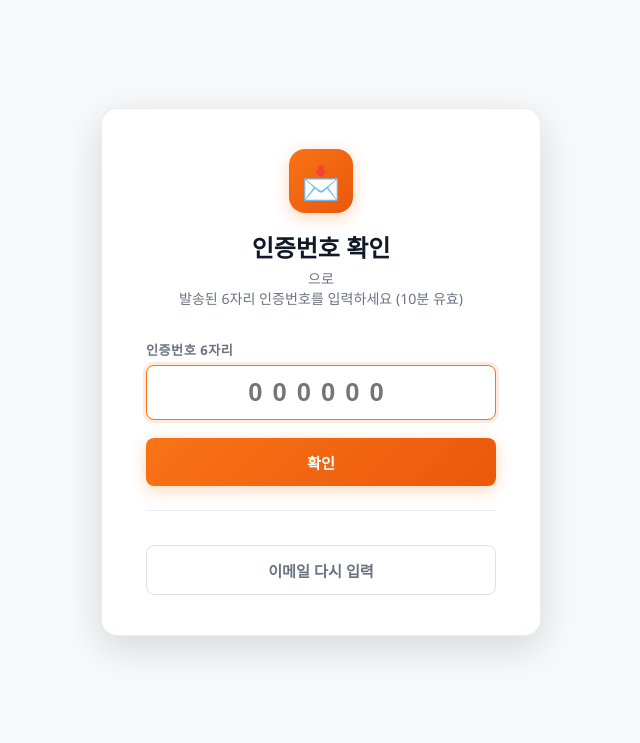
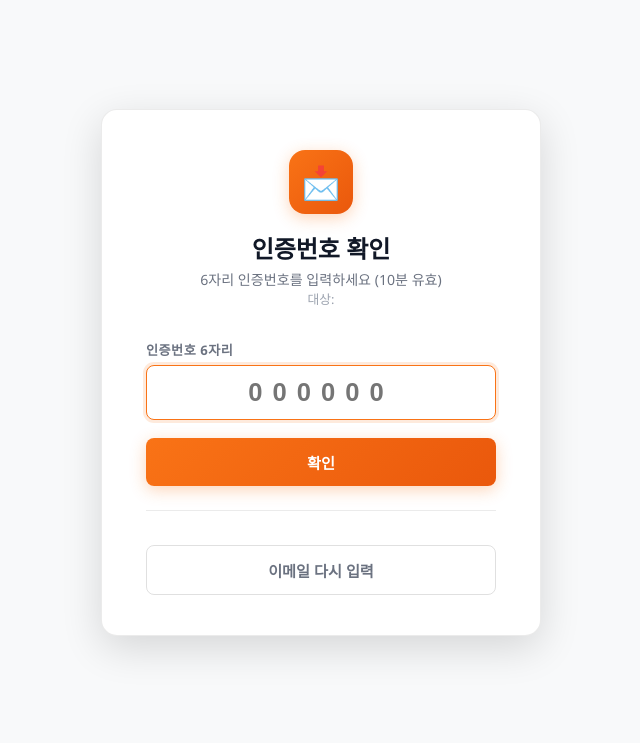
Before and after one commit to chojagal-ops/intops, a Flask app: page /verify-reset-code in a window 1280 px wide. Shown: the top 743 px of the page, without its empty margins (319-959 px from the left). Run offline with Flask 3, Linux system fonts and the light colour scheme; some libraries are stand-ins or nearby versions.

Commit message:
fix: 이메일 미설정 시 인증코드 화면 직접 표시, 환경변수 이메일 지원

```diff
--- a/app.py
+++ b/app.py
@@ -16,11 +16,11 @@ try:
     import email_config
 except ImportError:
     class email_config:
-        ENABLED = False
-        SMTP_SERVER = 'smtp.gmail.com'
-        SMTP_PORT = 587
-        SENDER_EMAIL = ''
-        SENDER_PASSWORD = ''
+        SMTP_SERVER   = os.environ.get('SMTP_SERVER',   'smtp.gmail.com')
+        SMTP_PORT     = int(os.environ.get('SMTP_PORT', '587'))
+        SENDER_EMAIL  = os.environ.get('SMTP_EMAIL',    '')
+        SENDER_PASSWORD = os.environ.get('SMTP_PASSWORD', '')
+        ENABLED       = bool(SENDER_EMAIL and SENDER_PASSWORD)
 
 try:
     import openpyxl
@@ -508,10 +508,6 @@ def forgot_password():
             flash('등록된 이메일 주소가 없습니다.', 'error')
             return render_template('forgot_password.html')
 
-        if not email_config.ENABLED:
-            flash('이메일 발송 서비스가 설정되지 않았습니다. 관리자에게 문의하세요.', 'error')
-            return render_template('forgot_password.html')
-
         import random
         from datetime import timedelta
         code = f'{random.randint(0, 999999):06d}'
@@ -522,8 +518,14 @@ def forgot_password():
                 'user_id': user['id'],
                 'expires': datetime.now() + timedelta(minutes=10),
             }
-        send_reset_code(user['email'], user['name'], code)
-        flash(f'{email} 으로 인증번호를 발송했습니다. 10분 내 입력하세요.', 'success')
+
+        if email_config.ENABLED:
+            send_reset_code(user['email'], user['name'], code)
+            flash(f'{email} 으로 인증번호를 발송했습니다. 10분 내 입력하세요.', 'success')
+        else:
+            # 이메일 미설정 시 화면에 코드 직접 표시 (내부망 전용)
+            flash(f'인증번호: {code}  (이메일 미설정 — 이 번호를 복사해 입력하세요. 10분 유효)', 'warning')
+
         return redirect(url_for('verify_reset_code', email=email))
 
     return render_template('forgot_password.html')
--- a/templates/verify_reset_code.html
+++ b/templates/verify_reset_code.html
@@ -15,8 +15,8 @@
         <div class="card-icon" style="font-size:2rem;">📩</div>
         <div class="card-title">인증번호 확인</div>
         <div class="card-desc">
-          <strong style="color:var(--orange);">{{ email }}</strong> 으로<br>
-          발송된 6자리 인증번호를 입력하세요 (10분 유효)
+          6자리 인증번호를 입력하세요 (10분 유효)<br>
+          <span style="font-size:0.8rem; color:var(--text-muted);">대상: {{ email }}</span>
         </div>
       </div>
 
```
